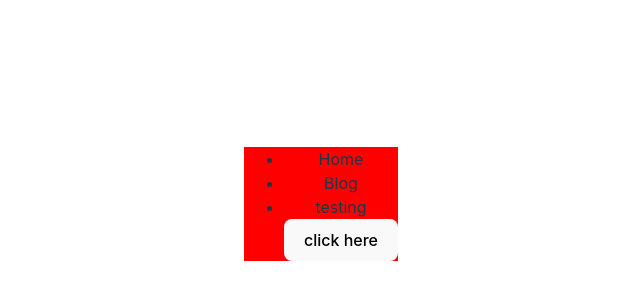
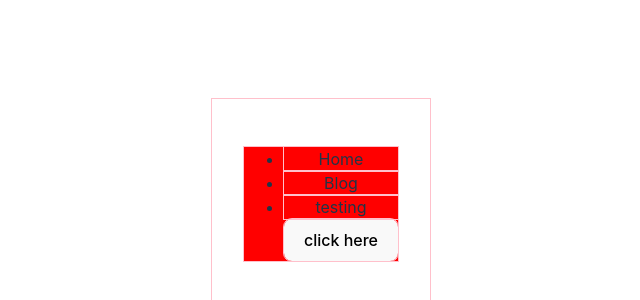
Before and after one commit to rebahama/typescript-react, a React (Vite) app in the folder socialtype/: page / in a window 1280 px wide. Shown: the part 196-496 px from the top of the page, without its empty margins (319-959 px from the left). Built offline with nearby package versions, Linux system fonts and the light colour scheme.

Commit message:
addfiles(add debuger)

```diff
--- a/socialtype/src/styles/layouts/_mobile.scss
+++ b/socialtype/src/styles/layouts/_mobile.scss
@@ -1,3 +1,7 @@
+* {
+    outline: 1px solid pink;
+}
+
 .App {
     background-color: $main-color;
 }
--- a/socialtype/src/styles/style.css
+++ b/socialtype/src/styles/style.css
@@ -1,3 +1,7 @@
+* {
+  outline: 1px solid pink;
+}
+
 .App {
   background-color: red;
 }/*# sourceMappingURL=style.css.map */
```
Also changed, not shown: 2 other files (tests, documents, lock files or other folders).
